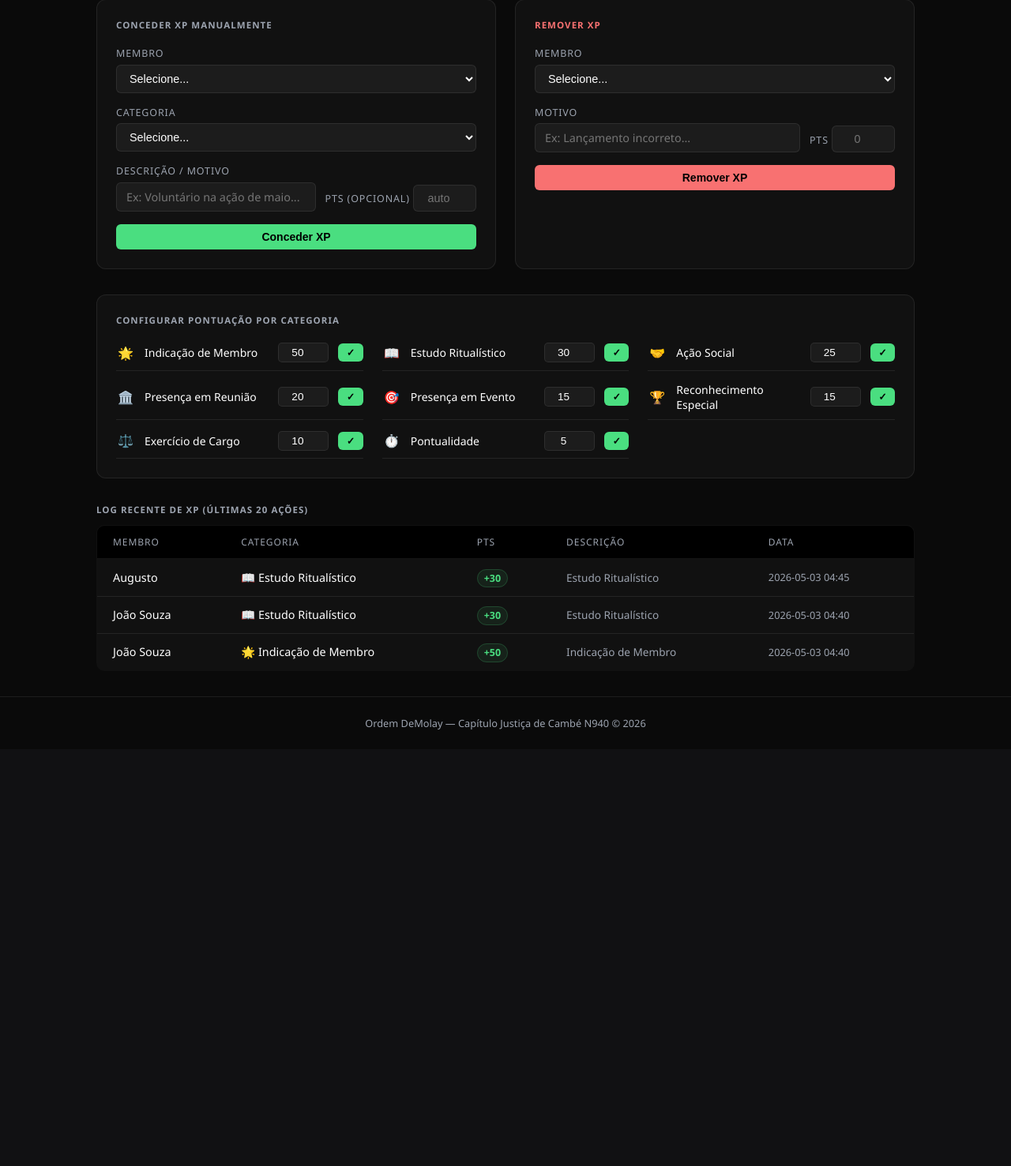
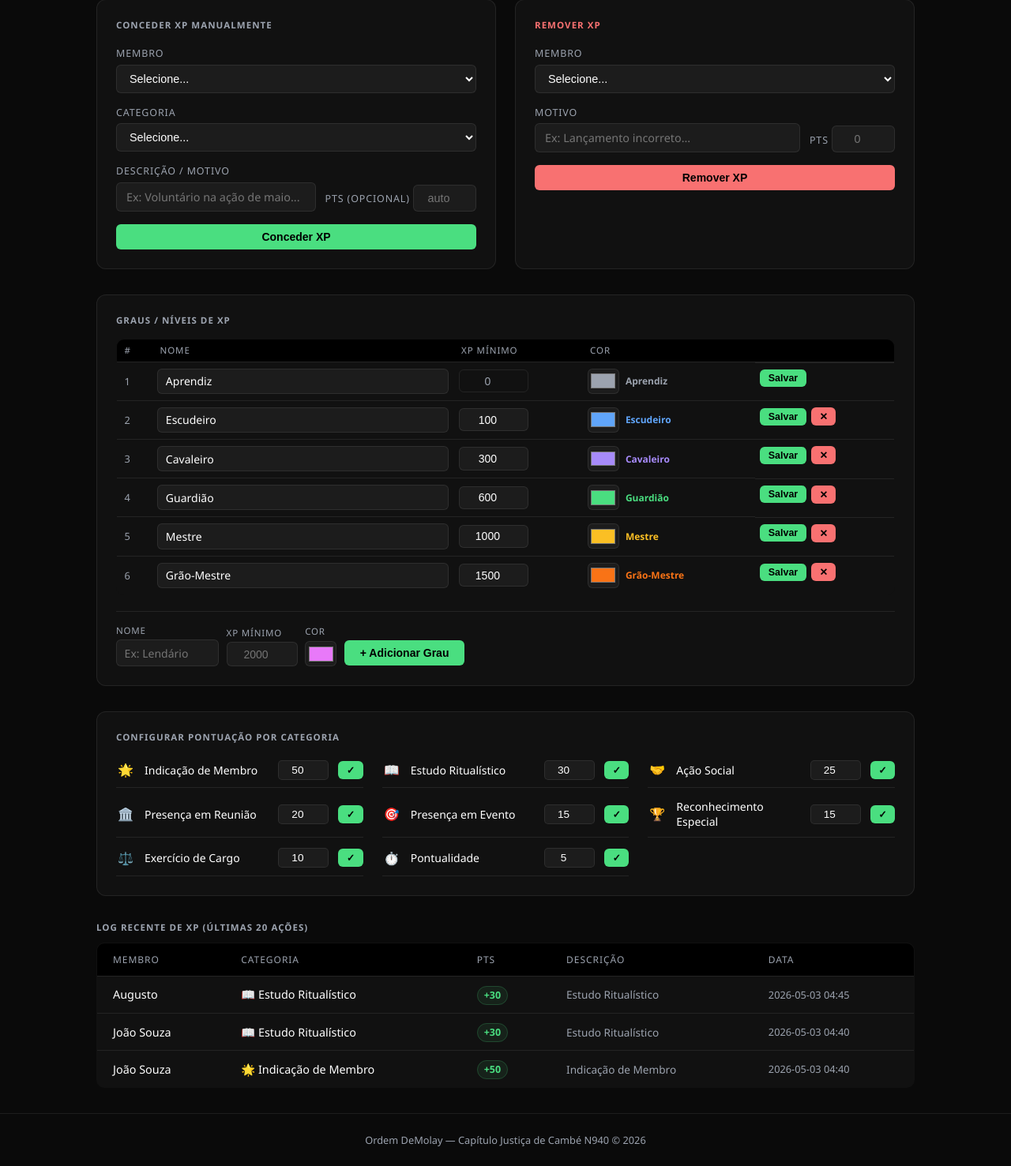
Before and after one commit to JohnShir0/justica940app, a Flask app: page /gamificacao/admin in a window 1280 px wide. Shown: the part 184-1661 px from the top of the page at 79% size. Before the commit the page ends 1108 px from the top, so only its background shows below. Run offline with Flask 3, Linux system fonts and the light colour scheme; a user stored in the database is signed in; data comes from the database, SQL or seed files in the repository.

Commit message:
Update xp_admin.html
upd versão atualizada

```diff
--- a/demolay/templates/xp_admin.html
+++ b/demolay/templates/xp_admin.html
@@ -78,6 +78,81 @@
 
 </div>
 
+{# ── GRAUS / NÍVEIS ── #}
+<div style="background:var(--superficie);border:1px solid var(--borda);border-radius:12px;padding:1.5rem;margin-bottom:2rem;">
+  <div class="secao-titulo" style="margin-bottom:1rem;">Graus / Níveis de XP</div>
+  <div style="overflow-x:auto;">
+  <table style="width:100%;border-collapse:collapse;">
+    <thead>
+      <tr>
+        <th style="text-align:left;font-size:0.72rem;color:var(--texto-muted);padding:0.4rem 0.6rem;border-bottom:1px solid var(--borda);">#</th>
+        <th style="text-align:left;font-size:0.72rem;color:var(--texto-muted);padding:0.4rem 0.6rem;border-bottom:1px solid var(--borda);">Nome</th>
+        <th style="text-align:left;font-size:0.72rem;color:var(--texto-muted);padding:0.4rem 0.6rem;border-bottom:1px solid var(--borda);">XP Mínimo</th>
+        <th style="text-align:left;font-size:0.72rem;color:var(--texto-muted);padding:0.4rem 0.6rem;border-bottom:1px solid var(--borda);">Cor</th>
+        <th style="border-bottom:1px solid var(--borda);"></th>
+      </tr>
+    </thead>
+    <tbody>
+    {% for n in niveis_db %}
+    <form method="POST" action="{{ url_for('xp_admin_nivel_editar', nid=n.id) }}">
+    <tr>
+      <td style="padding:0.5rem 0.6rem;color:var(--texto-muted);font-size:0.8rem;">{{ loop.index }}</td>
+      <td style="padding:0.5rem 0.4rem;">
+        <input type="text" name="nome" value="{{ n.nome }}" required
+               style="width:100%;min-width:110px;background:var(--superficie2);border:1px solid var(--borda);border-radius:6px;color:var(--texto);padding:0.35rem 0.6rem;font-size:0.875rem;outline:none;font-family:inherit;" />
+      </td>
+      <td style="padding:0.5rem 0.4rem;">
+        <input type="number" name="limiar" value="{{ n.limiar }}" min="0"
+               {% if n.limiar == 0 %}readonly style="width:5.5rem;background:transparent;border:1px solid var(--borda);border-radius:6px;color:var(--texto-muted);padding:0.35rem 0.6rem;font-size:0.875rem;outline:none;text-align:center;"
+               {% else %}style="width:5.5rem;background:var(--superficie2);border:1px solid var(--borda);border-radius:6px;color:var(--texto);padding:0.35rem 0.6rem;font-size:0.875rem;outline:none;text-align:center;"{% endif %} />
+      </td>
+      <td style="padding:0.5rem 0.4rem;">
+        <div style="display:flex;align-items:center;gap:0.5rem;">
+          <input type="color" name="cor" value="{{ n.cor }}"
+                 style="width:2.5rem;height:2rem;border:1px solid var(--borda);border-radius:6px;background:var(--superficie2);cursor:pointer;padding:0.1rem;" />
+          <span style="font-size:0.75rem;color:{{ n.cor }};font-weight:600;">{{ n.nome }}</span>
+        </div>
+      </td>
+      <td style="padding:0.5rem 0.4rem;white-space:nowrap;display:flex;gap:0.4rem;align-items:center;">
+        <button type="submit" class="btn" style="padding:0.25rem 0.65rem;font-size:0.78rem;">Salvar</button>
+        {% if n.limiar != 0 %}
+        </form>
+        <form method="POST" action="{{ url_for('xp_admin_nivel_deletar', nid=n.id) }}"
+              onsubmit="return confirm('Remover o grau {{ n.nome }}?')">
+          <button type="submit" class="btn" style="padding:0.25rem 0.65rem;font-size:0.78rem;background:var(--vermelho);border-color:var(--vermelho);">✕</button>
+        </form>
+        {% else %}
+        </form>
+        {% endif %}
+      </td>
+    </tr>
+    {% endfor %}
+    </tbody>
+  </table>
+  </div>
+
+  {# Adicionar novo grau #}
+  <form method="POST" action="{{ url_for('xp_admin_nivel_novo') }}"
+        style="display:flex;gap:0.6rem;align-items:flex-end;flex-wrap:wrap;margin-top:1.25rem;padding-top:1rem;border-top:1px solid var(--borda);">
+    <label style="font-size:0.72rem;color:var(--texto-muted);text-transform:uppercase;letter-spacing:0.07em;">
+      Nome
+      <input type="text" name="nome" required placeholder="Ex: Lendário"
+             style="margin-top:0.3rem;display:block;background:var(--superficie2);border:1px solid var(--borda);border-radius:6px;color:var(--texto);padding:0.4rem 0.6rem;font-size:0.875rem;outline:none;font-family:inherit;width:130px;" />
+    </label>
+    <label style="font-size:0.72rem;color:var(--texto-muted);text-transform:uppercase;letter-spacing:0.07em;">
+      XP Mínimo
+      <input type="number" name="limiar" required min="1" placeholder="2000"
+             style="margin-top:0.3rem;display:block;background:var(--superficie2);border:1px solid var(--borda);border-radius:6px;color:var(--texto);padding:0.4rem 0.6rem;font-size:0.875rem;outline:none;text-align:center;width:90px;" />
+    </label>
+    <label style="font-size:0.72rem;color:var(--texto-muted);text-transform:uppercase;letter-spacing:0.07em;">
+      Cor
+      <input type="color" name="cor" value="#e879f9"
+             style="margin-top:0.3rem;display:block;width:2.5rem;height:2rem;border:1px solid var(--borda);border-radius:6px;background:var(--superficie2);cursor:pointer;padding:0.1rem;" />
+    </label>
+    <button type="submit" class="btn" style="margin-bottom:0.05rem;">+ Adicionar Grau</button>
+  </form>
+</div>
+
 {# ── CONFIGURAR PESOS ── #}
 <div style="background:var(--superficie);border:1px solid var(--borda);border-radius:12px;padding:1.5rem;margin-bottom:2rem;">
   <div class="secao-titulo" style="margin-bottom:0.75rem;">Configurar Pontuação por Categoria</div>
```
